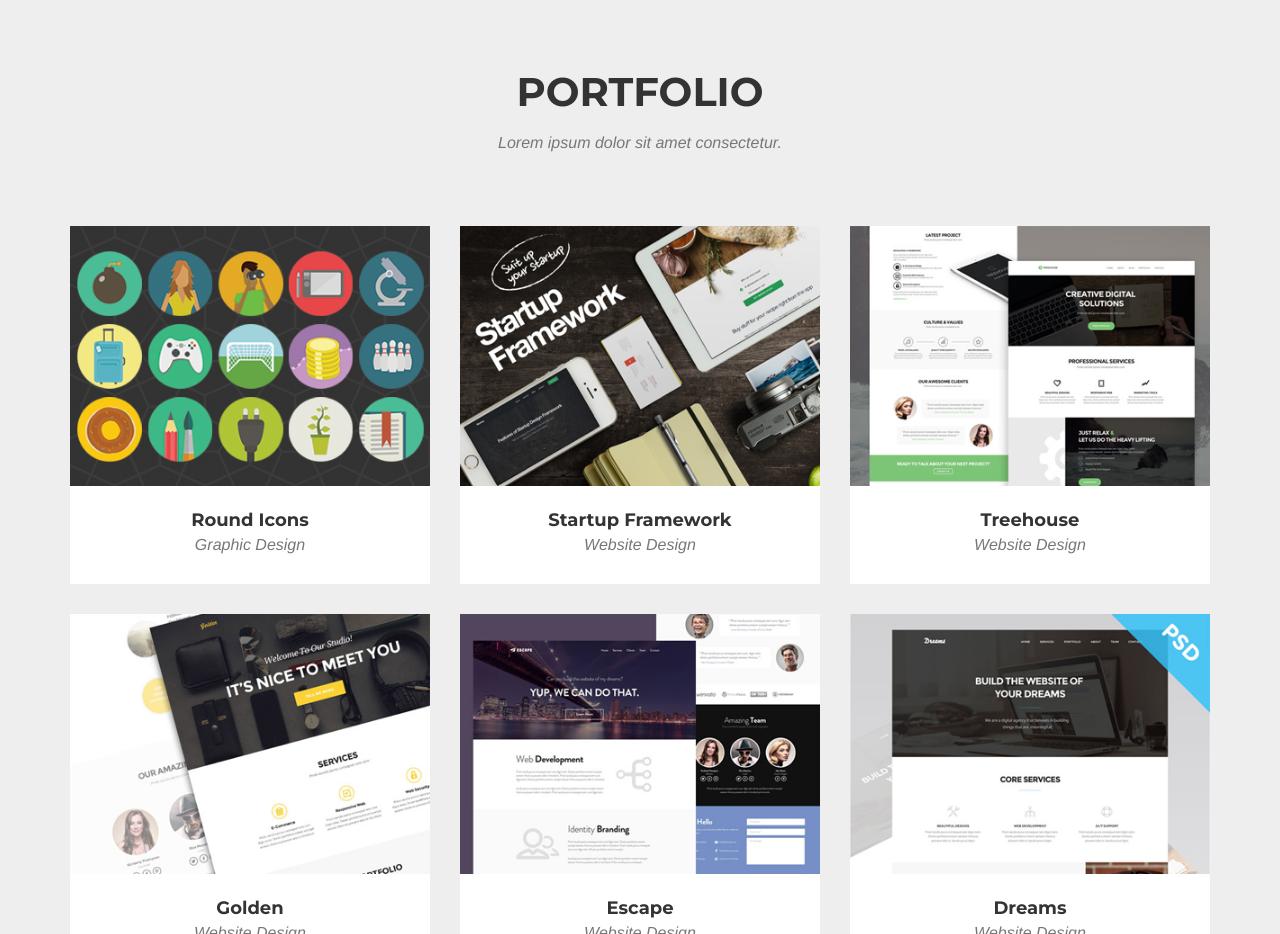
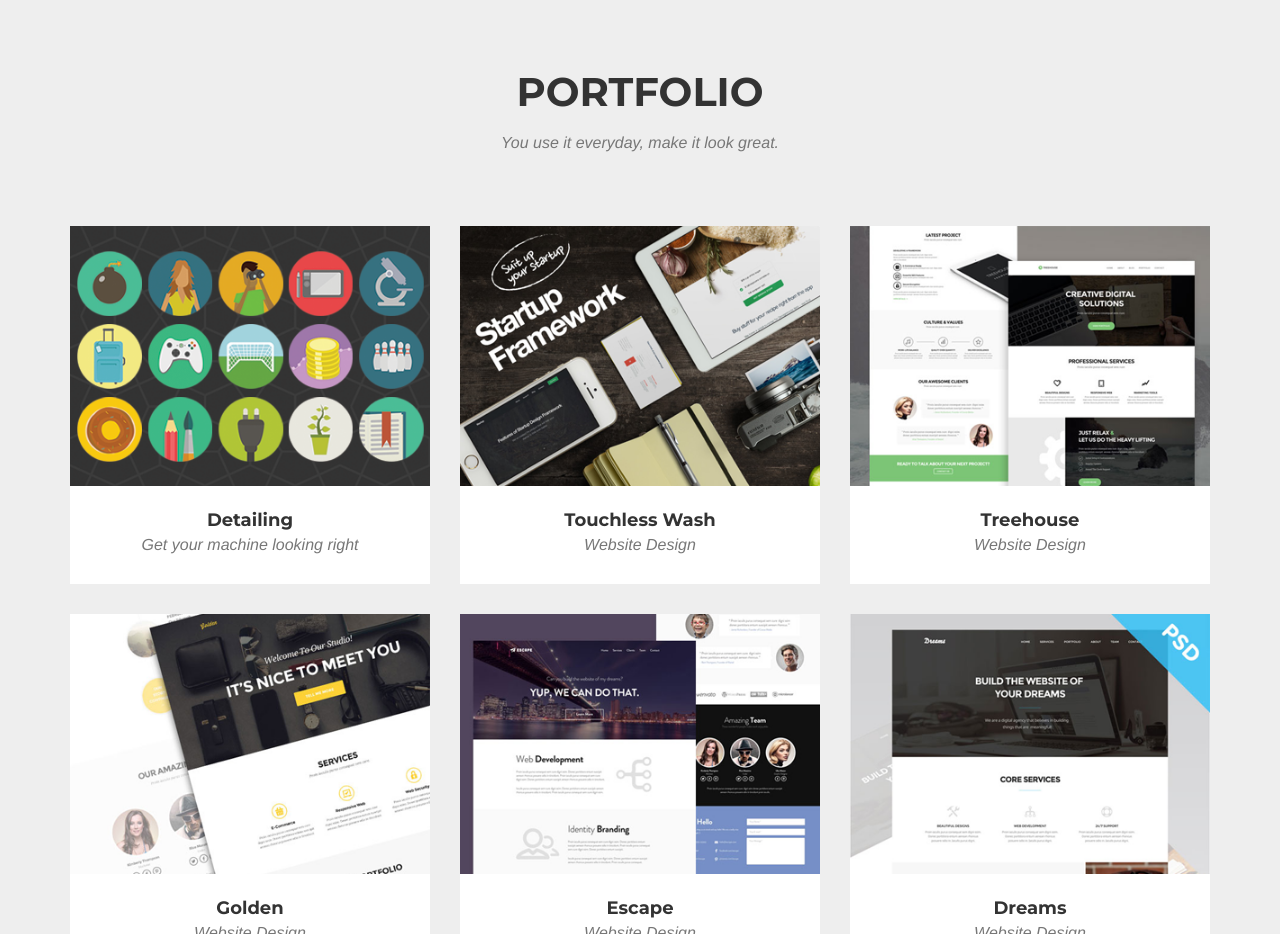
Before and after one commit to raysonIO/CarwashSite, a website: page index.html in a window 1280 px wide. Shown: the part 1540-2474 px from the top of the page. Drawn offline with nearby package versions, Linux system fonts and the light colour scheme; a web font is replaced by a local one.

Commit message:
Update index.html

```diff
--- a/index.html
+++ b/index.html
@@ -129,7 +129,7 @@
             <div class="row">
                 <div class="col-lg-12 text-center">
                     <h2 class="section-heading">Portfolio</h2>
-                    <h3 class="section-subheading text-muted">Lorem ipsum dolor sit amet consectetur.</h3>
+                    <h3 class="section-subheading text-muted">You use it everyday, make it look great.</h3>
                 </div>
             </div>
             <div class="row">
@@ -143,8 +143,8 @@
                         <img src="img/portfolio/roundicons.png" class="img-responsive" alt="">
                     </a>
                     <div class="portfolio-caption">
-                        <h4>Round Icons</h4>
-                        <p class="text-muted">Graphic Design</p>
+                        <h4>Detailing</h4>
+                        <p class="text-muted">Get your machine looking right</p>
                     </div>
                 </div>
                 <div class="col-md-4 col-sm-6 portfolio-item">
@@ -157,7 +157,7 @@
                         <img src="img/portfolio/startup-framework.png" class="img-responsive" alt="">
                     </a>
                     <div class="portfolio-caption">
-                        <h4>Startup Framework</h4>
+                        <h4>Touchless Wash</h4>
                         <p class="text-muted">Website Design</p>
                     </div>
                 </div>
```
